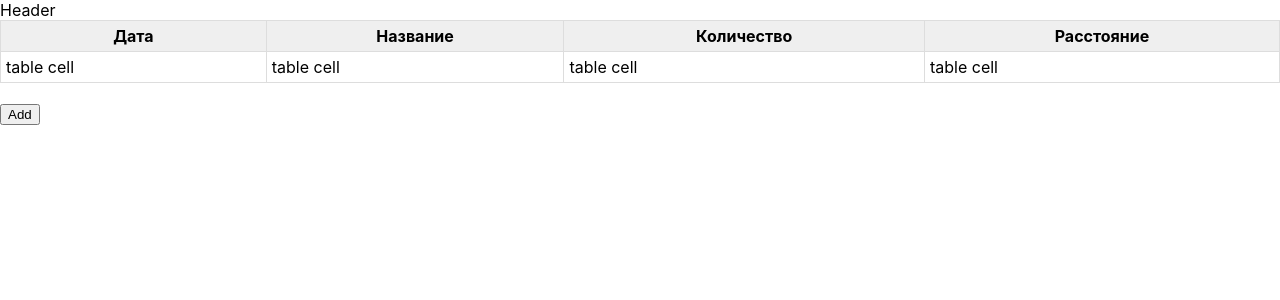
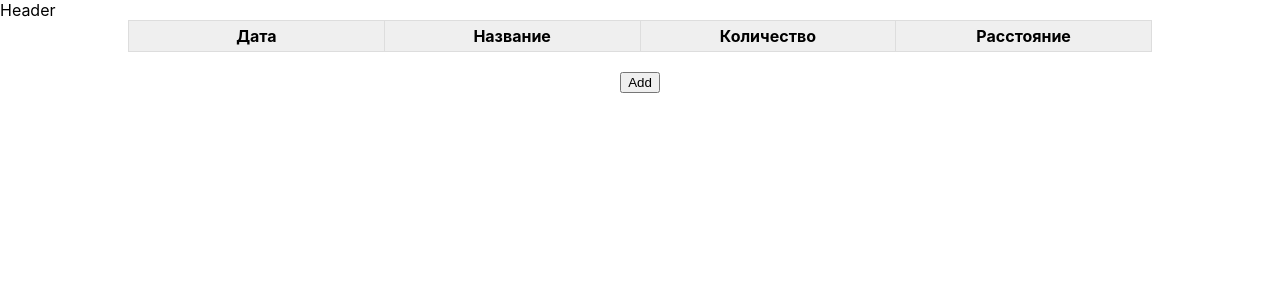
Before and after one commit to Dallmad/test-table, a React (Create React App) app: page / in a window 1280 px wide. Shown: the top 300 px of the page. Built offline with nearby package versions, Linux system fonts and the light colour scheme.

Commit message:
Added first styles for table

```diff
--- a/src/components/Modal/Modal.tsx
+++ b/src/components/Modal/Modal.tsx
@@ -1,6 +1,11 @@
 import React from 'react';
 
-export const Modal: React.FC<any> = ({ showModal, editShowModal, children }) => {
+export const Modal: React.FC<any> = ({
+  showModal,
+  editShowModal,
+  children,
+  classname,
+}) => {
   if (!showModal) return null;
 
   return (
@@ -32,9 +37,7 @@ export const Modal: React.FC<any> = ({ showModal, editShowModal, children }) =>
           flexFlow: 'column',
           alignItems: 'center',
           justifyContent: 'center',
-          background: 'lime',
           zIndex: 21,
-          color: '#2a2a2a',
         }}
       >
         {children}
--- /dev/null
+++ b/src/components/index.ts
@@ -0,0 +1 @@
+export { Modal } from './Modal/Modal';
--- a/src/features/index.ts
+++ b/src/features/index.ts
@@ -1,3 +1,5 @@
 export { Error404 } from './error404/Error404';
 export { Table } from './table/Table';
 export { Header } from './header/Header';
+export { TableHeader } from './table/tableHeader/TableHeader';
+export { TableRow } from './table/tableRow/TableRow';
--- a/src/features/table/Table.module.scss
+++ b/src/features/table/Table.module.scss
@@ -1,59 +1,57 @@
+@import 'src/common/styles/mixins';
+@import 'src/common/styles/variables';
+
 .container {
+  display: flex;
+  flex-direction: column;
+  justify-content: center;
+  align-items: center;
+
   .table {
-        width: 100%;
+    width: 80%;
     margin-bottom: 20px;
     border: 1px solid #dddddd;
     border-collapse: collapse;
+
     th {
       font-weight: bold;
       padding: 5px;
       background: #efefef;
       border: 1px solid #dddddd;
+      width: 200px;
     }
+
     td {
       border: 1px solid #dddddd;
       padding: 5px;
+      text-align: center;
     }
+
   }
+
   .modal {
+    /*        .bigModal {
                 display: flex;
                 flex-direction: column;
                 justify-content: space-around;
                 align-items: center;
                 position: absolute;
-        width: 395px;
-        height: 233px;
-        left: 442px;
-        top: 283px;
-        background: #F9F9FE;
-        border-radius: 2px;
-        .bigModal {
-            display: flex;
-            flex-direction: column;
-            justify-content: space-around;
-            align-items: center;
-            position: absolute;
-            width: 413px;
-            height: 576px;
-            left: 434px;
-            top: 96px;
-            background: #F9F9FE;
+                width: 250px;
+                height: 300px;
+                background: #2020bd;
                 border-radius: 8px;
+
                 .titleModal {
-                font-size: 18px;
-                font-weight: 500;
+
                     line-height: 27px;
                     text-align: left;
                 }
-            .containerBtn{
+
+                .containerBtn {
                     display: flex;
                     flex-direction: row;
                     justify-content: space-evenly;
-                button{
-                    background: #D7D8EF;
-                    color: #21268F;
+                }
+            }*/
   }
 }
-        }
-    }
-}
--- a/src/features/table/Table.tsx
+++ b/src/features/table/Table.tsx
@@ -1,18 +1,20 @@
-import React, { useState } from 'react';
+import React, { useEffect, useState } from 'react';
 
-import { useDispatch } from 'react-redux';
+import { useDispatch, useSelector } from 'react-redux';
 import { v4 } from 'uuid';
 
 import style from './Table.module.scss';
 
 import { ReturnComponentType } from 'common';
-import { Modal } from 'components/Modal/Modal';
-import { TableHeader } from 'features/table/tableHeader/TableHeader';
-import { TableRow } from 'features/table/tableRow/TableRow';
-import { createRow, TableRowType } from 'state/reducers/recipes/table-reducer';
+import { Modal } from 'components';
+import { TableHeader, TableRow } from 'features';
+import { AppRootStateType } from 'state';
+import { createRow, TableRowType, TableType } from 'state/reducers/recipes/table-reducer';
 
 export const Table = (): ReturnComponentType => {
   const dispatch = useDispatch();
+
+  const items = useSelector<AppRootStateType, TableType>(state => state.table);
 
   const [newTitle, setNewTitle] = useState('');
   const [number, setNumber] = useState(0);
@@ -39,6 +41,8 @@ export const Table = (): ReturnComponentType => {
     setShowModal(false);
   };
 
+  useEffect(() => {}, [newRow]);
+
   return (
     <div className={style.container}>
       <table className={style.table}>
@@ -46,13 +50,24 @@ export const Table = (): ReturnComponentType => {
           <TableHeader />
         </thead>
         <tbody>
-          <TableRow />
+          {items
+            ? items.map(item => (
+                <TableRow
+                  key={item.id}
+                  id={item.id}
+                  name={item.name}
+                  number={item.number}
+                  date={item.date}
+                  distance={item.distance}
+                />
+              ))
+            : ''}
         </tbody>
       </table>
       <button onClick={() => editShowModal(true)} type="button">
         Add
       </button>
-      <Modal editShowModal={editShowModal} showModal={showModal} classname={style.modal}>
+      <Modal editShowModal={editShowModal} showModal={showModal}>
         <div className={style.bigModal}>
           <div className={style.titleModal}>Add</div>
           Название
--- a/src/features/table/tableRow/TableRow.tsx
+++ b/src/features/table/tableRow/TableRow.tsx
@@ -1,17 +1,25 @@
 import React from 'react';
 
 import { ReturnComponentType } from 'common';
-import { TableCell } from 'features/table/tableRow/tableCell/TableCell';
+import { TableCell } from 'features/table/tableRow';
+import { TableRowType } from 'state/reducers/recipes/table-reducer';
 
-const text = 'table cell';
+const DATE_LENGTH = 24;
 
-export const TableRow = ({ cardPacks }: any): ReturnComponentType => {
+export const TableRow = ({
+  name,
+  date,
+  number,
+  distance,
+  id,
+}: TableRowType): ReturnComponentType => {
   return (
     <tr>
-      <TableCell packValue={text} />
-      <TableCell packValue={text} />
-      <TableCell packValue={text} />
-      <TableCell packValue={text} />
+      {/* eslint-disable-next-line no-magic-numbers */}
+      <TableCell item={date.slice(0, DATE_LENGTH)} />
+      <TableCell item={name} />
+      <TableCell item={number} />
+      <TableCell item={distance} />
     </tr>
   );
 };
--- /dev/null
+++ b/src/features/table/tableRow/index.ts
@@ -0,0 +1 @@
+export { TableCell } from './tableCell/TableCell';
--- a/src/features/table/tableRow/tableCell/TableCell.tsx
+++ b/src/features/table/tableRow/tableCell/TableCell.tsx
@@ -1,10 +1,10 @@
 import { ReturnComponentType } from 'common';
 
-export const TableCell = ({ packValue }: PackValueType): ReturnComponentType => {
-  return <td>{packValue}</td>;
+export const TableCell = ({ item }: ItemValueType): ReturnComponentType => {
+  return <td>{item}</td>;
 };
 
 // types
-type PackValueType = {
-  packValue: string | number;
+type ItemValueType = {
+  item: string | number;
 };
```
Lines whose indentation alone changed are shown as unchanged.
